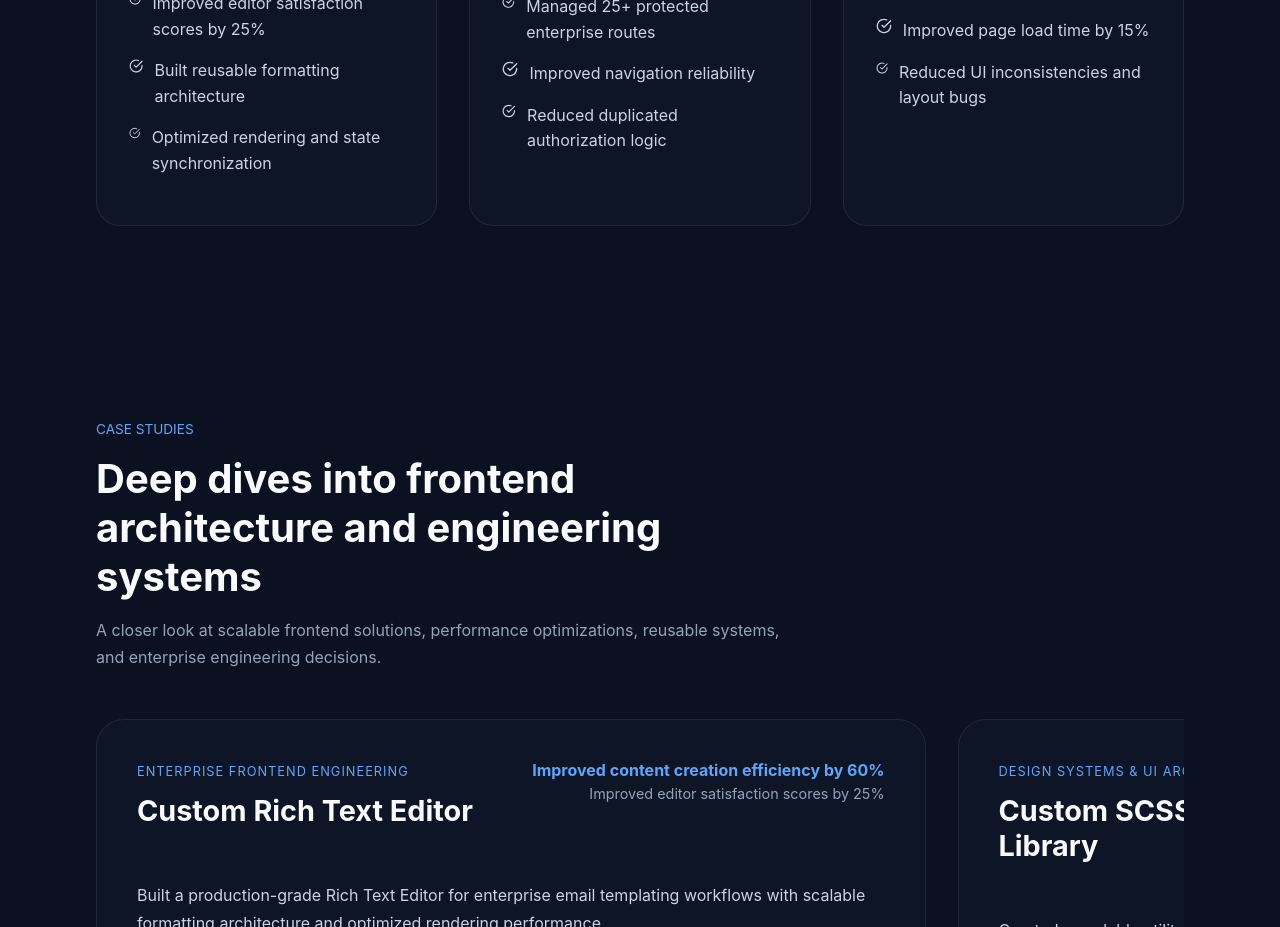
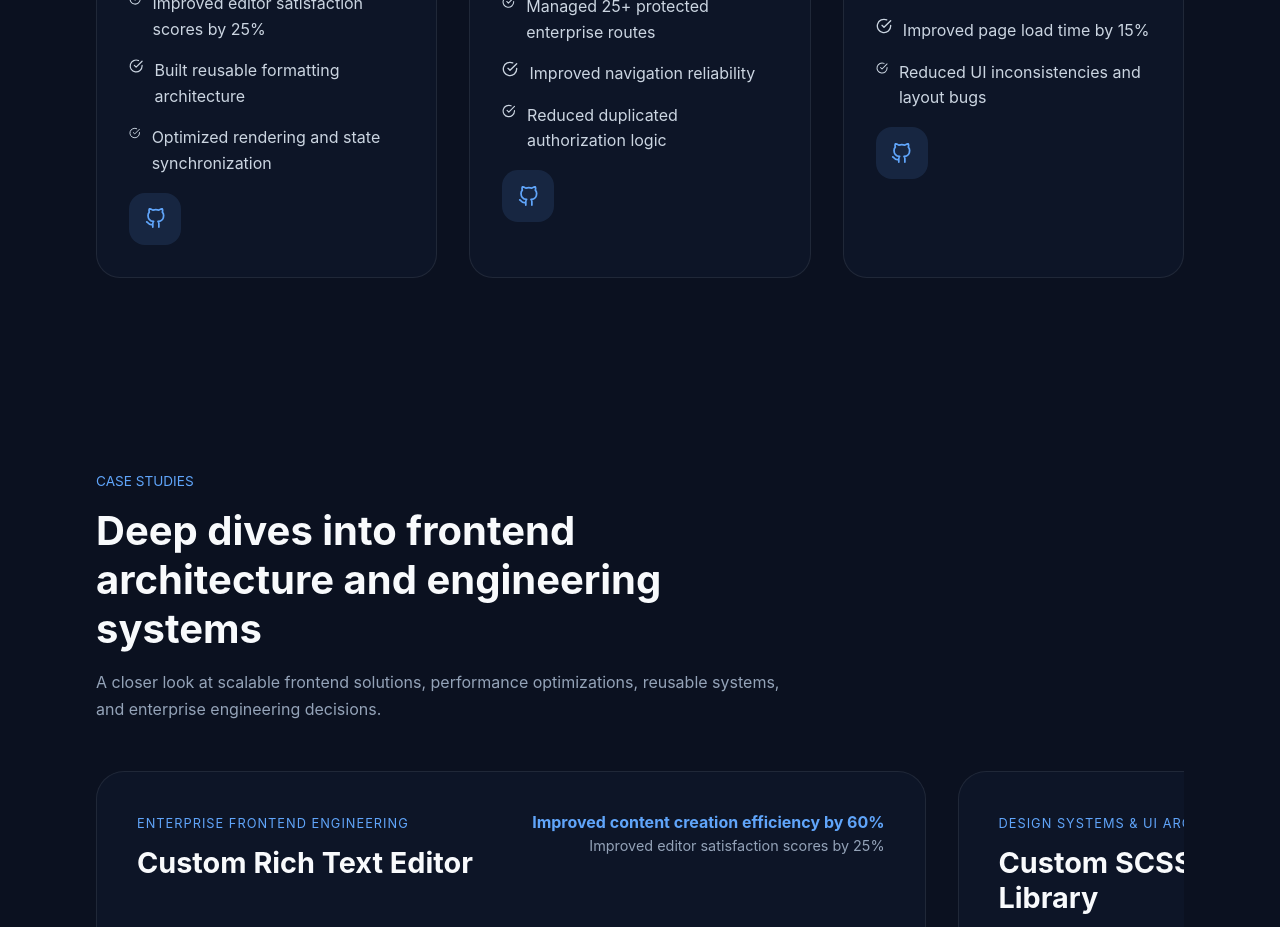
Before and after one commit to PrernaRajput/portfolio-app, a React (Create React App) app: page / in a window 1280 px wide. Shown: the part 1840-2767 px from the top of the page. Built offline with nearby package versions, Linux system fonts and the light colour scheme.

Commit message:
fix: portfolio project href changes

```diff
--- a/src/App.css
+++ b/src/App.css
@@ -1,4 +1,3 @@
-
 * {
   box-sizing: border-box;
 }
@@ -28,7 +27,7 @@ html {
   justify-content: space-between;
   align-items: center;
   padding: 1.2rem 6rem;
-  border-bottom: 1px solid rgba(255,255,255,0.08);
+  border-bottom: 1px solid rgba(255, 255, 255, 0.08);
 }
 
 .brand {
@@ -97,7 +96,7 @@ html {
 }
 
 .secondary-btn {
-  border: 1px solid rgba(255,255,255,0.12);
+  border: 1px solid rgba(255, 255, 255, 0.12);
   color: white;
 }
 
@@ -158,7 +157,7 @@ html {
 .skills-card,
 .experience-card {
   background: rgba(15, 23, 42, 0.85);
-  border: 1px solid rgba(255,255,255,0.08);
+  border: 1px solid rgba(255, 255, 255, 0.08);
   padding: 2rem;
   border-radius: 24px;
 }
@@ -226,7 +225,7 @@ html {
 .contact-links a {
   text-decoration: none;
   color: white;
-  border: 1px solid rgba(255,255,255,0.1);
+  border: 1px solid rgba(255, 255, 255, 0.1);
   padding: 1rem 1.2rem;
   border-radius: 14px;
   display: flex;
@@ -263,7 +262,7 @@ html {
 
 .case-study-card {
   background: rgba(15, 23, 42, 0.85);
-  border: 1px solid rgba(255,255,255,0.08);
+  border: 1px solid rgba(255, 255, 255, 0.08);
   border-radius: 28px;
   padding: 2.5rem;
   transition: all 0.25s ease;
@@ -410,12 +409,21 @@ html {
   border-radius: 24px;
   text-decoration: none;
   background: rgba(15, 23, 42, 0.85);
-  border: 1px solid rgba(255,255,255,0.08);
+  border: 1px solid rgba(255, 255, 255, 0.08);
   transition: all 0.25s ease;
 }
 
+.project-icon {
+  display: block;
+  width: fit-content;
+}
+.project-icon:hover {
+  border-color: rgba(96, 165, 250, 0.4);
+  transform: translateY(-2px);
+  cursor: pointer;
+}
 .contact-card:hover {
-  border-color: rgba(96,165,250,0.4);
+  border-color: rgba(96, 165, 250, 0.4);
   transform: translateY(-2px);
 }
 
@@ -423,7 +431,7 @@ html {
   width: 52px;
   height: 52px;
   border-radius: 16px;
-  background: rgba(96,165,250,0.12);
+  background: rgba(96, 165, 250, 0.12);
   display: flex;
   align-items: center;
   justify-content: center;
--- a/src/App.js
+++ b/src/App.js
@@ -405,6 +405,9 @@ const featuredProjects = [
             'Built reusable formatting architecture',
             'Optimized rendering and state synchronization',
         ],
+        icon: <FiGithub />,
+        href:'https://github.com/PrernaRajput'
+
     },
     {
         title: 'Access-Based Fallback Routing System',
@@ -417,6 +420,9 @@ const featuredProjects = [
             'Improved navigation reliability',
             'Reduced duplicated authorization logic',
         ],
+        icon: <FiGithub />,
+        href:'https://github.com/PrernaRajput'
+
     },
     {
         title: 'SCSS Layout Utility Library',
@@ -429,6 +435,8 @@ const featuredProjects = [
             'Improved page load time by 15%',
             'Reduced UI inconsistencies and layout bugs',
         ],
+        icon: <FiGithub />,
+        href:'https://github.com/PrernaRajput/runtime_css_engine'
     }
 ];
 
@@ -600,6 +608,24 @@ function App() {
                                         </li>
                                     ))}
                                 </ul>
+
+
+                                <motion.a
+                                    whileHover={{ y: -4 }}
+                                    whileTap={{ scale: 0.98 }}
+                                    key={project.title}
+                                    href={project.href}
+                                    target="_blank"
+                                    rel="noreferrer"
+                                    className="project-icon"
+                                >
+
+                                    <div className="contact-icon">
+                                        {project.icon}
+                                    </div>
+
+                                </motion.a>
+
                             </motion.div>
                         ))}
                     </div>
@@ -826,6 +852,7 @@ function App() {
                                 rel="noreferrer"
                                 className="contact-card"
                             >
+
                                 <div className="contact-icon">
                                     {item.icon}
                                 </div>
@@ -834,6 +861,7 @@ function App() {
                                     <span>{item.label}</span>
                                     <strong>{item.value}</strong>
                                 </div>
+
                             </motion.a>
                         ))}
                     </div>
```
Lines whose indentation alone changed are shown as unchanged.
